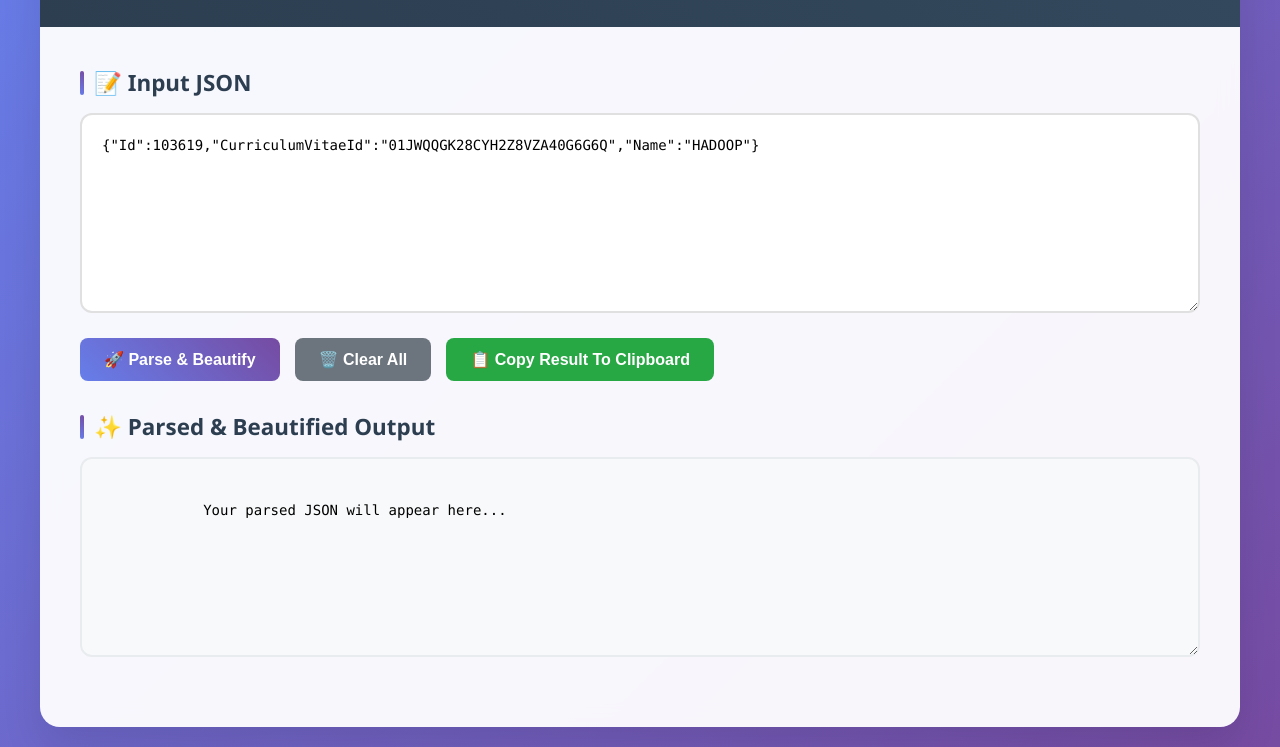
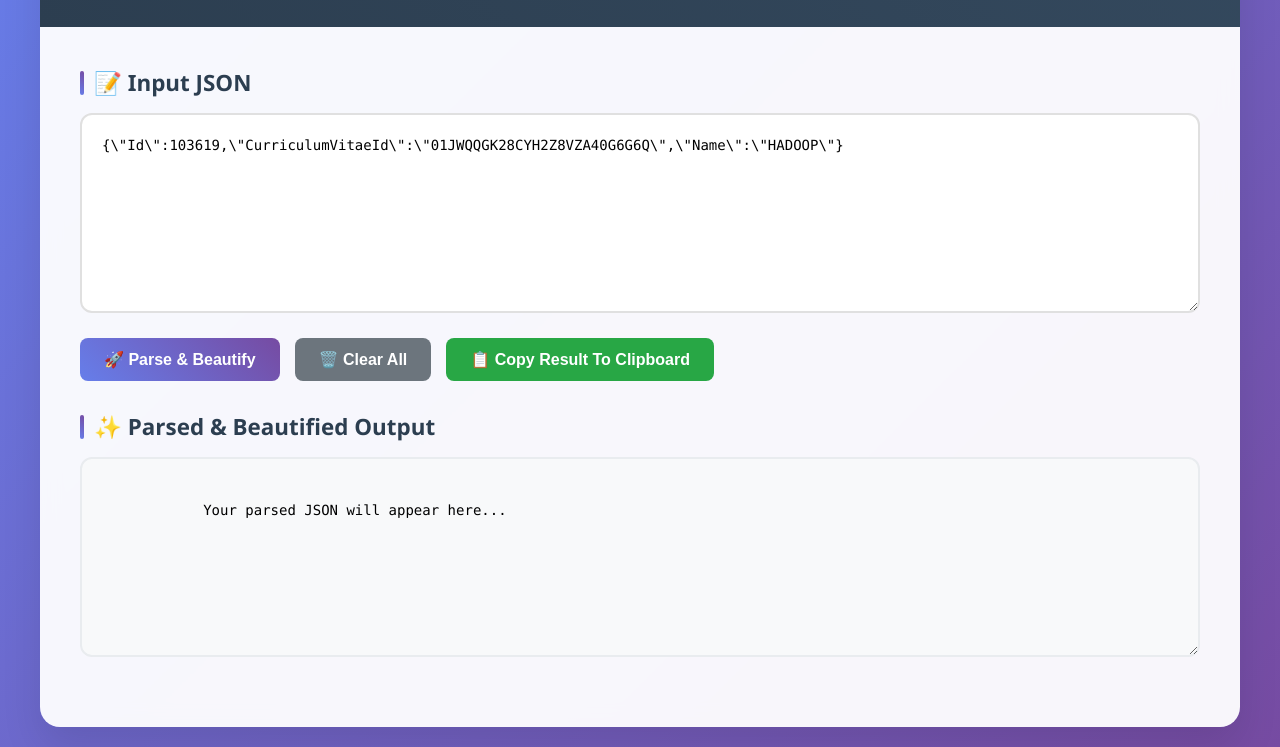
Before and after one commit to iamduy17/JSON-Error-Beautifier, a plain HTML site: page index.html in a window 1280 px wide. Shown: the part 142-889 px from the top of the page. Drawn offline with Linux system fonts and the light colour scheme.

Commit message:
Update example

```diff
--- a/index.html
+++ b/index.html
@@ -651,7 +651,7 @@
         });
 
         // Load sample data
-        const sampleJson = `{\"Id\":103619,\"CurriculumVitaeId\":\"01JWQQGK28CYH2Z8VZA40G6G6Q\",\"Name\":\"HADOOP\"}`;
+        const sampleJson = `{\\\"Id\\\":103619,\\\"CurriculumVitaeId\\\":\\\"01JWQQGK28CYH2Z8VZA40G6G6Q\\\",\\\"Name\\\":\\\"HADOOP\\\"}`;
         inputEl.value = sampleJson;
       });
 
```
